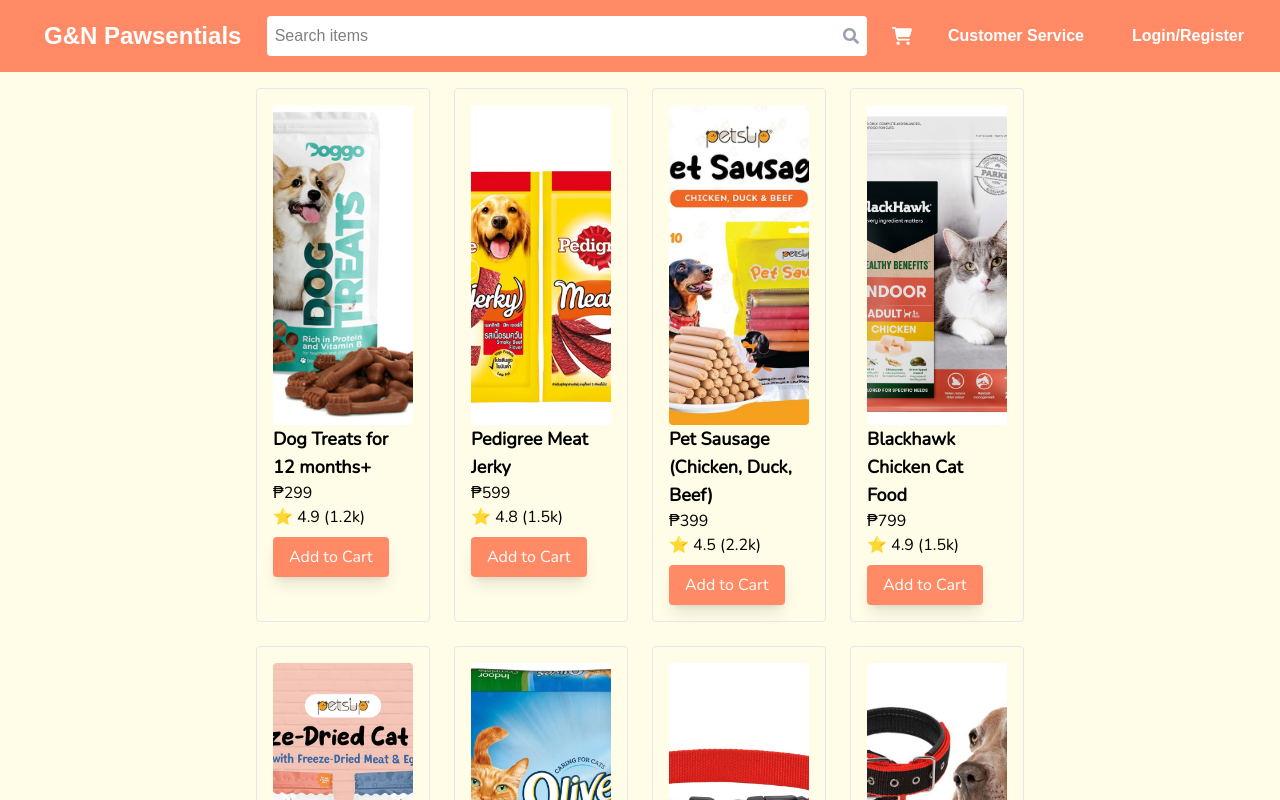
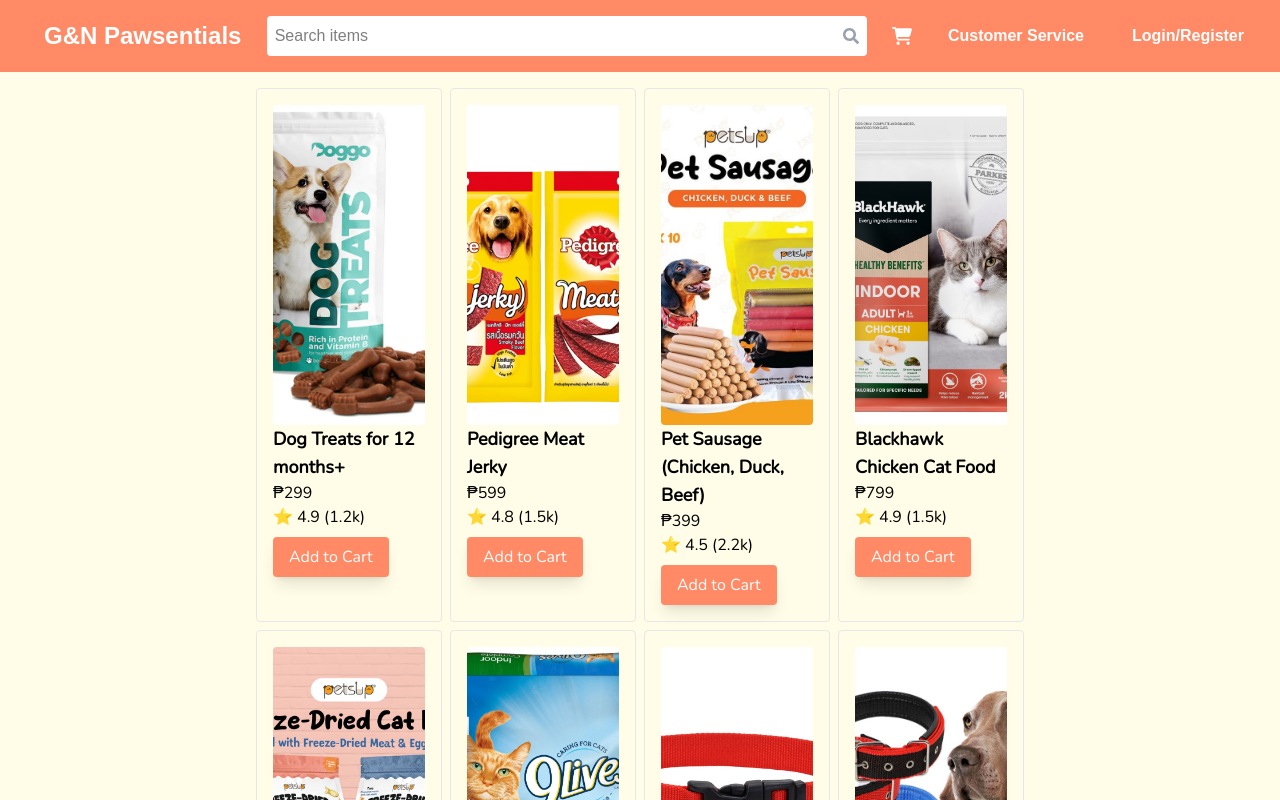
Before and after one commit to gippo05/react-ecommerce-app, a React (Vite) app in the folder e-commerce-app/: page / in a window 1280 px wide. Shown: the top 800 px of the page. Built offline with nearby package versions, Linux system fonts and the light colour scheme.

Commit message:
adjusted images

```diff
--- a/e-commerce-app/src/components/productcard.jsx
+++ b/e-commerce-app/src/components/productcard.jsx
@@ -5,7 +5,7 @@
     return(
     <div className="rounded p-4 w-auto border border-gray-200">
         <Link to={`/product/${product.id}`}>
-            <img src={product.image} alt={product.name} className="lg:h-80 w-full h-100 object-cover rounded" />
+            <img src={product.image} alt={product.name} className="lg:h-80 w-full h-40 object-cover rounded" />
             <h2 className="text-lg font-semibold">{product.name}</h2>
             <p>₱{product.price}</p>
             <p>⭐ {product.rating} ({product.reviews})</p>
--- a/e-commerce-app/src/pages/home.jsx
+++ b/e-commerce-app/src/pages/home.jsx
@@ -6,7 +6,7 @@
 
 
     return(
-        <div className="grid grid-cols-1 sm:grid-cols-2 md:grid-cols-3 lg:grid-cols-4 gap-6 p-4 lg:ml-60 lg:mr-60">
+        <div className="grid grid-cols-2 gap-2 sm:grid-cols-2 md:grid-cols-3 lg:grid-cols-4 p-4 lg:ml-60 lg:mr-60">
             {Products.map(product =>(
                 <ProductCard key={product.id} product={product} addToCart={addToCart}/>
             ))}
```
